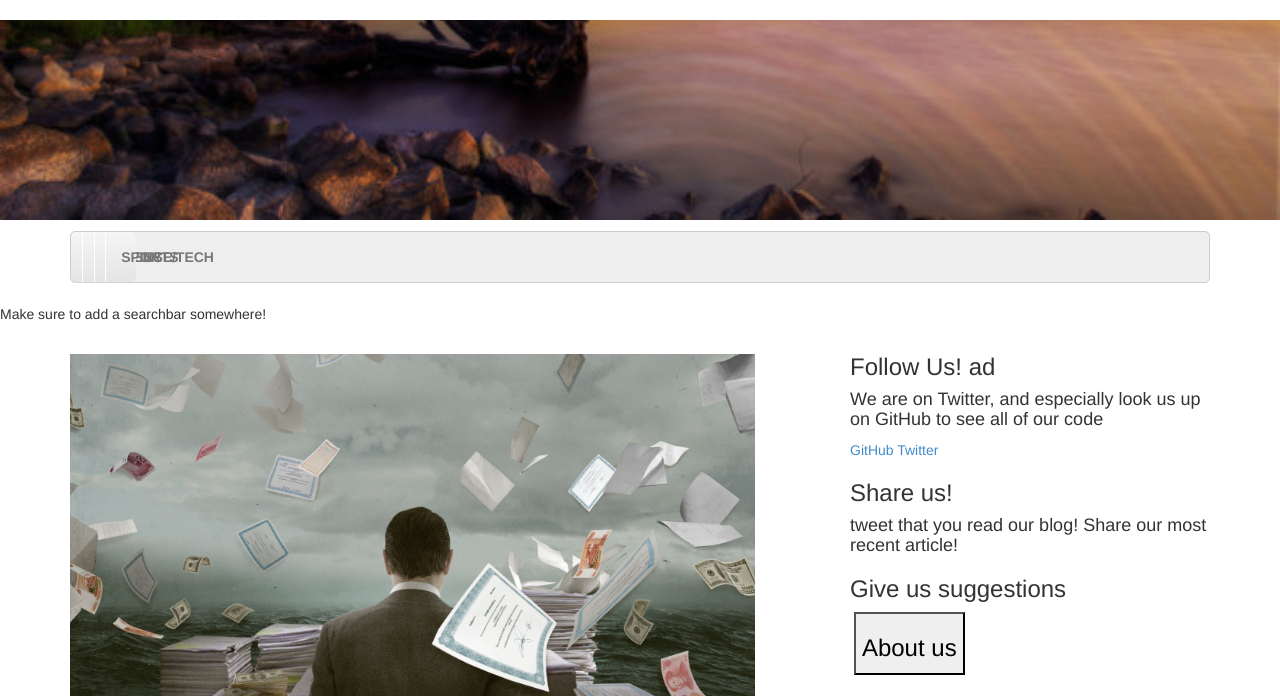
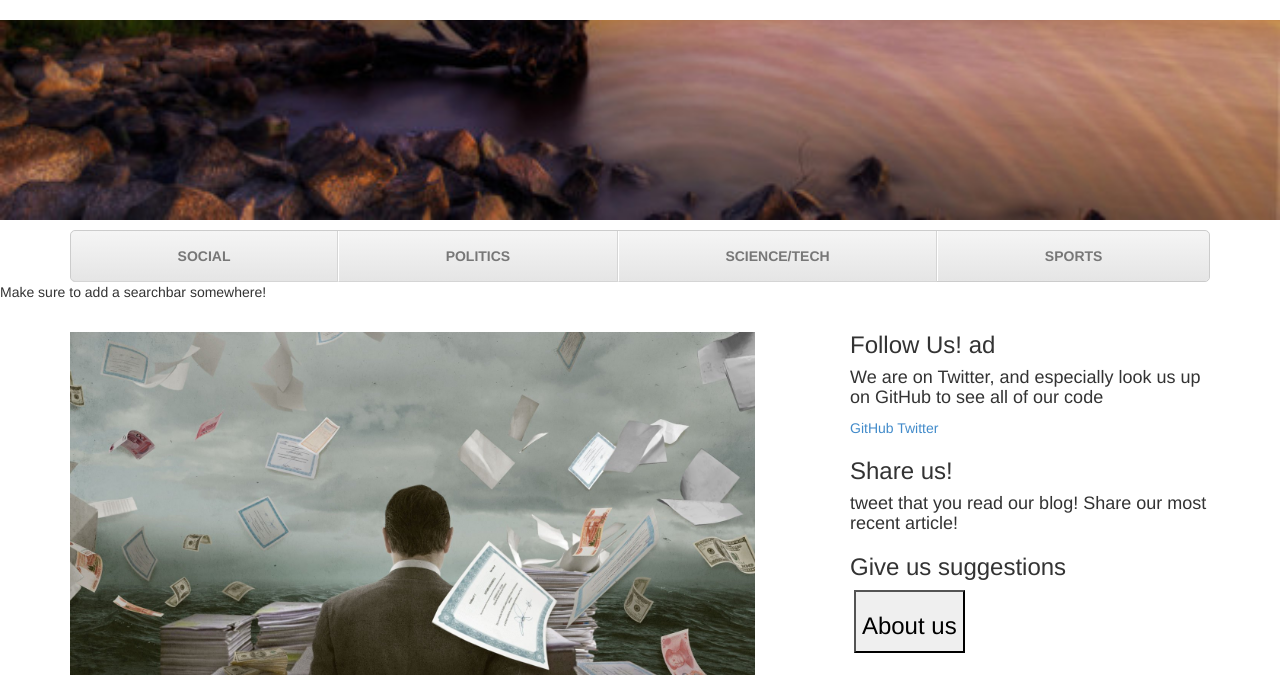
Before and after one commit to carterfawson/TheCreativeTruth, a Django app: template templates/index.html in a window 1280 px wide. Shown: the top 696 px of the page. Run offline with Django 3.2, Linux system fonts and the light colour scheme; the template is opened without the code that fills it, so the values that code supplies are empty; some libraries are stand-ins or nearby versions.

Commit message:
WIP header

```diff
--- a/templates/index.html
+++ b/templates/index.html
@@ -17,9 +17,9 @@
 <!-- Header, branding, and navigation(and search) -->
 <header>
     <h1 class="imghead text-hide">The Creative Truth</h1>
-    <nav class="navbar">
+    <nav>
        <div class="container">
-            <ul class="nav navbar-nav custom-nav-list nav-justified">
+            <ul class="nav nav-justified">
                 <li><a href="social.html" title="social">SOCIAL</a></li>
                 <li><a href="politics.html" title="politics">POLITICS</a></li>
                 <li><a href="science-tech.html" title="science-tech">SCIENCE/TECH</a></li>
```
